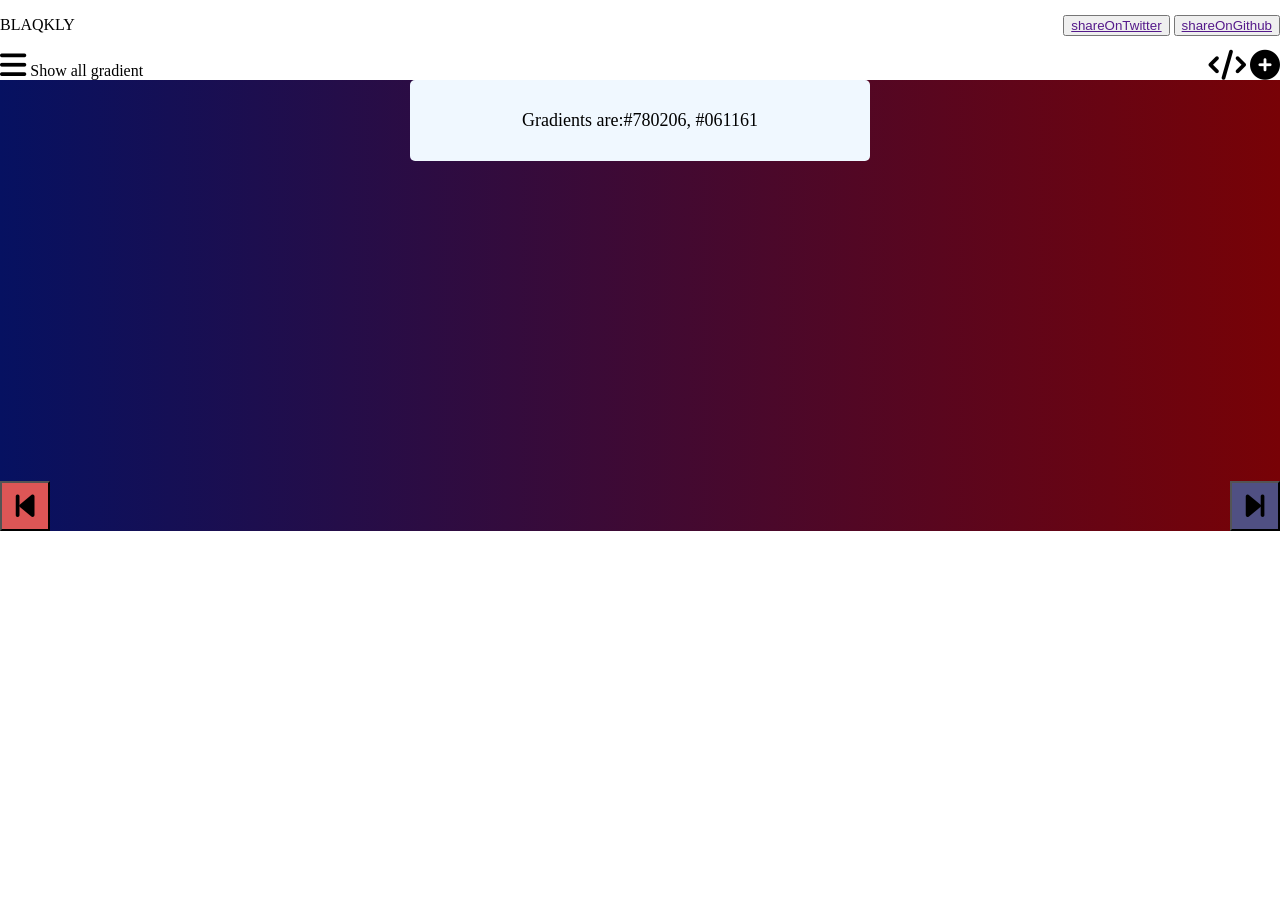
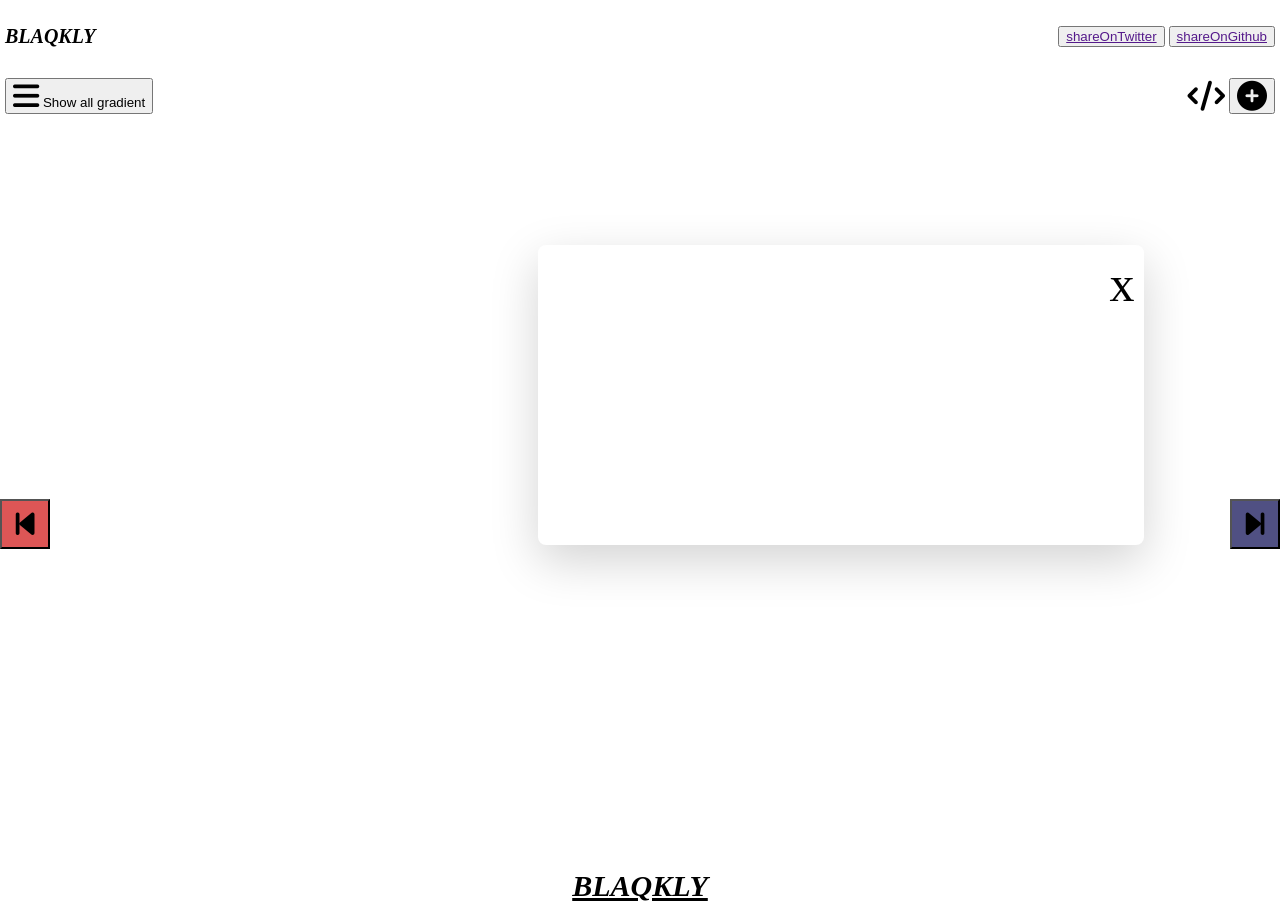
Before and after one commit to JoyOffiong/BackgroundColorChanger, a plain HTML site: page index.html in a window 1280 px wide. Before the commit the page ends 800 px from the top, so only its background shows below. Drawn offline with Linux system fonts and the light colour scheme.

Commit message:
first commit

```diff
--- a/index.css
+++ b/index.css
@@ -3,6 +3,8 @@ body{
     padding: 0;
     height: 100vh;
     transition: 5s linear ease-in-out;
+    position: relative;
+
 }
 
 
@@ -28,23 +30,31 @@ body{
 i{
     font-size: 30px;
 }
+
 .colors{
     text-align: center;
-    margin-top: 30px;
     font-size: large;
-    background-color: aliceblue;
     width: 400px;
-    margin:  auto;
+    text-align: center;
+    margin: auto;
     padding: 30px;
     border-radius: 5px;
+    color: white;
+    display:flex ;
 }
 
-div .colors{
-    padding-top: 30px;
-}
+
 
 .first-line, .second-line{
     display: flex;
     justify-content: space-between;
     align-items: center;
+    padding: 5px;
 }
+
+.body-logo{
+    font-size:20px;
+    font-weight: bold;
+    font-style: italic;
+
+}
--- a/index.html
+++ b/index.html
@@ -7,15 +7,16 @@
     <link rel="stylesheet" href="https://cdnjs.cloudflare.com/ajax/libs/font-awesome/6.0.0/css/all.min.css"/>
     <link rel="stylesheet" href="/index.css">
     <link rel="stylesheet" href="/loader.css">
-
+    <link rel="stylesheet" href="/modal.css">
     <title>BackgroundColorChanger</title>
 </head>
 <body >
 
     <div class="body-wrapper">
+      <!-- header -->
         <header>
             <div class="first-line">
-                <div>
+                <div class="body-logo">
                     <P>BLAQKLY</P>
                  </div>
                  <div class="far-right">
@@ -26,22 +27,28 @@
 
             <div class="second-line">
                 <div>
-                    <i class="fa-solid fa-bars"></i> <span>Show all gradient</span>
+                    <button >
+                        <i class="fa-solid fa-bars"></i> <span>Show all gradient</span>
+                    </button>
                 </div>
 
                 <div class="icons">
                     <i class="fa fa-code" aria-hidden="true"></i>
-                    <i class="fa fa-plus-circle" aria-hidden="true"></i>
+
+                    <button class="showGradient">
+                        <i class="fa fa-plus-circle" aria-hidden="true"></i>
+                    </button>
+
                 </div>
             </div>
         </header>
 
 
 
-
+           <!-- color body -->
             <div class="body">
 
-                <div>
+                <div class="colorname">
 
                     <p class="colors"> </p>
                 </div>
@@ -59,9 +66,9 @@
             </div>
 
 
-    </div>
 
 
+       <!-- loader -->
     <div class="loader">
         <div class="logo">
 
@@ -77,6 +84,38 @@
 
 
    </div>
+
+   <!-- Add gradient modal -->
+   <div class="modal">
+    <div class="modal-pop">
+      <div class="button">
+        <span id="closeButton">x</span>
+      </div>
+          <div class="text">
+            <p>Add a new Gradient</p>
+          Adding a gradient is easy. All gradients are read from a gradients.json file which is available in this project's repo. Simply add your gradient details to it and submit a pull request.
+          </div>
+
+      </div>
+    </div>
+
+   <!-- CSS CODE -->
+   <div class="code-modal">
+    <div class="modal-pop">
+      <div class="button">
+        <span id="closeButton">x</span>
+      </div>
+          <div class="text">
+            <pre>
+              <code>
+
+              </code>
+              </pre>
+
+      </div>
+    </div>
+
+  </div>
 </body>
 <script src="/index.js"></script>
 </html>
--- a/index.js
+++ b/index.js
@@ -1,8 +1,26 @@
+//open modal
+let addGradient = document.querySelector(".modal")
+let gradientShow = document.querySelector(".showGradient")
+
+const gradient=()=> {
+  addGradient.style.display="block"
+};
+
+//close modal
+let closeBtn= document.getElementById("closeButton")
+const hidemodal =()=>{
+  // addGradient.classList.add(".hide-button")
+  addGradient.style.display="none"
+}
 
 
+//openCodeModal
+let codeModal= document.querySelector(".code-modal")
+const codemodal=()=> {
+  codeModal.style.display="block"
+};
 
-
-
+//LOADER
 window.addEventListener('load', ()=>{
   const loader = document.querySelector('.loader');
 
@@ -14,37 +32,39 @@ window.addEventListener('load', ()=>{
       body.style.display="block"
 
 
-      showColor(color[0].col1, color[0].col2);
+      showColor(color[0].col1, color[0].col2 );
+      showColor(color[0].colname)
     },
     3000);
 
 })
 
+
 let color = [
   { col1: "#780206", col2: "#061161", colname:"beautiful"},
-  { col1: "#FBD3E9", col2: "#BB377D" },
-  { col1: "#00d2ff", col2: "#3a7bd5" },
-  { col1: "#f2709c", col2: "#ff9472" },
-  { col1: "#a73737", col2: "#7a2828" },
-  { col1: "#4b6cb7", col2: "#182848" },
-  { col1: "#C04848", col2: "#480048" },
-  { col1: "#5f2c82", col2: "#49a09d" },
-  { col1: "#232526", col2: "#414345" },
-  { col1: "#5C258D", col2: "#4389A2" },
-  { col1: "#4776E6", col2: "#8E54E9" },
+  { col1: "#FBD3E9", col2: "#BB377D", colname:"girlypink"},
+  { col1: "#00d2ff", col2: "#3a7bd5", colname: "oceanblue" },
+  { col1: "#f2709c", col2: "#ff9472", colname: "peachyPink" },
+  { col1: "#a73737", col2: "#7a2828",colname: "browny"},
+  { col1: "#4b6cb7", col2: "#182848", colname: "bluewy" },
+  { col1: "#C04848", col2: "#480048",  colname: "blackish" },
+  { col1: "#5f2c82", col2: "#49a09d", colname: "darkblak" },
+  { col1: "#232526", col2: "#414345",  colname: "bluewy"},
+  { col1: "#5C258D", col2: "#4389A2",  colname: "girlblue" },
+  { col1: "#4776E6", col2: "#8E54E9",  colname: "bluewy" },
 ];
 
 let prev = document.getElementById("prev");
 let nex = document.getElementById("next");
-let text =document.querySelector(".colors")
+let text =document.querySelector(".colors");
 const body = document.querySelector('.body');
 
-const showColor = (col1, col2,) => {
+const showColor = (col1, col2) => {
   let gradient1 = "linear-gradient(to left" + ", " + col1 + ", " + col2 + ")";
  body.style.backgroundImage = gradient1;
-  text.innerHTML =  ` Gradients are:${col1}, ${col2}`
-  alert(colname)
-  console.log(col1, col2);
+  text.innerHTML =  `${color[count].colname}`
+
+  console.log(col1, col2, colname);
 };
 
 
@@ -53,9 +73,12 @@ const next = () => {
   if (count == color.length - 1) {
     count = 0;
     showColor(color[count].col1, color[count].col2);
+    text.innerHTML=`${color[count].colname}`
   } else {
     count++;
     showColor(color[count].col1, color[count].col2);
+    text.innerHTML=`${color[count].colname}`
+
   }
   console.log(count);
 };
@@ -64,11 +87,27 @@ const previous = () => {
   if (count > 0) {
     count--;
     showColor(color[count].col1, color[count].col2);
+    text.innerHTML=`${color[count].colname}`
   } else {
     count = color.length - 1;
     showColor(color[count].col1, color[count].col2);
+    text.innerHTML=`${color[count].colname}`
   }
 };
 
+const text= document.querySelector(".text")
+
+document.createElement(div)
+
+
+
+
+
+
+
+
 prev.addEventListener("click", previous);
 nex.addEventListener("click", next);
+gradientShow.addEventListener("click", gradient);
+codeModal.addEventListener("click", codemodal);
+closeBtn.addEventListener("click", hidemodal)
--- /dev/null
+++ b/modal.css
@@ -0,0 +1,116 @@
+.modal {
+    width: 100%;
+    height: 100%;
+    display: none;
+  }
+
+  .modal-pop {
+    display: flex;
+    flex-direction: column;
+    align-items: flex-start;
+
+    position: absolute;
+    width: 606px;
+    height: 300px;
+    left: 538px;
+    top: 245px;
+
+    background: #FFF;
+    box-shadow: 0px 16px 48px rgba(0, 0, 0, 0.175);
+    border-radius: 8px;
+  }
+
+  .button{
+    font-size: 50px;
+    padding: 10px;
+    text-align: right;
+    width: 96.8%;
+  }
+
+  #closeButton{
+    cursor: pointer;
+  }
+  .text{
+    text-align: center;
+    font-size: 18px;
+    padding: 20px;
+
+  }
+  .text p{
+    background-color: rgb(197, 146, 69);
+    width: 40%;
+    padding: 20px;
+    border-radius: 10px;
+  font-size: 20px;
+  font-weight: bolder;
+    margin: auto;
+    margin-bottom: 30px;
+  }
+
+  .hide-button {
+    display: none;
+    transition: 1s ease-out;
+  }
+  /* .modal-pop h1 {
+    width: 676px;
+    height: 38px;
+    font-family: 'Roboto';
+    font-style: normal;
+    font-weight: 400;
+    font-size: 32px;
+    line-height: 120%;
+    align-items: center;
+    text-align: center;
+    text-transform: capitalize;
+    color: #ffffff;
+  }
+
+  .modal-pop .modal-content {
+    display: flex;
+    flex-direction: row;
+    align-items: flex-start;
+    padding: 0px;
+    gap: 20px;
+
+    width: 676px;
+    height: 77px;
+  }
+
+  .modal-pop .modal-content .sign-in {
+    display: flex;
+    flex-direction: column;
+    align-items: flex-start;
+    padding: 4px 54px 4px 20px;
+    gap: 10px;
+
+    width: 332px;
+    height: 77px;
+
+    background: #003636;
+    border-radius: 4px;
+
+    flex: none;
+    order: 1;
+    flex-grow: 0;
+  }
+
+  .modal-pop .modal-content .sign-up {
+    display: flex;
+    flex-direction: column;
+    align-items: flex-start;
+    padding: 4px 54px 4px 20px;
+    gap: 10px;
+
+    width: 332px;
+    height: 77px;
+
+    background: #003636;
+    border-radius: 4px;
+
+    flex: none;
+    order: 1;
+    flex-grow: 0;
+  } */
+  .modal-hidden{
+    display: block;
+  }
```
Also changed, not shown: 1 other file.
